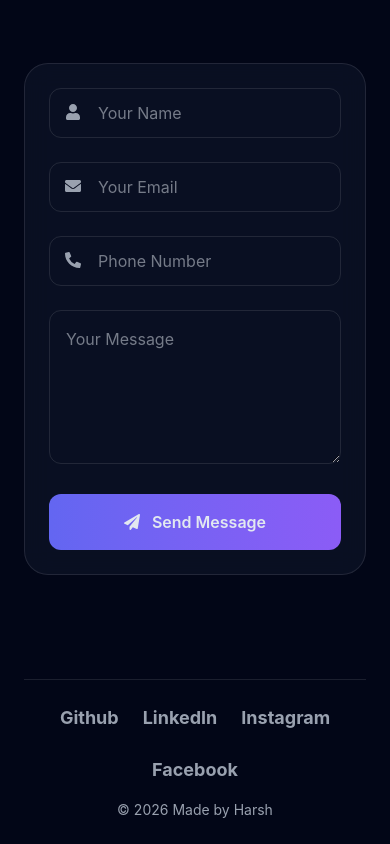
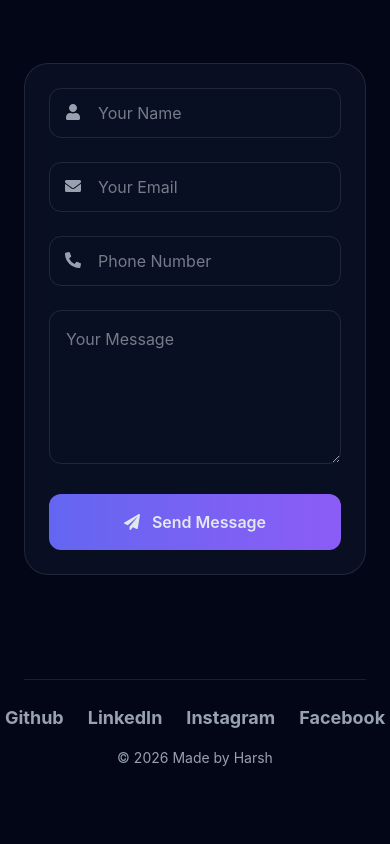
Before and after one commit to Harshramani08/portfolio, a React (Vite) app: page / in a window 390 px wide. Shown: the part 7535-8379 px from the top of the page. After the commit the page ends 8327 px from the top, so only its background shows below. Built offline with nearby package versions, Linux system fonts and the light colour scheme.

Commit message:
Update Footer component layout for social links

```diff
--- a/src/components/Footer.jsx
+++ b/src/components/Footer.jsx
@@ -10,7 +10,7 @@ const Footer = () => {
         <footer className="px-6 py-6">
             <div className="mx-auto flex max-w-7xl flex-col items-center justify-between gap-4 border-t border-white/10 px-6 pt-6 text-sm text-gray-400 md:flex-row md:px-10">
 
-                <div className="flex flex-wrap justify-center gap-6 md:justify-start">
+                 <div className="flex gap-6 whitespace-nowrap">
                     {socialLinks.map(({ name, href }) => (
                         <a
                             key={name}
```
